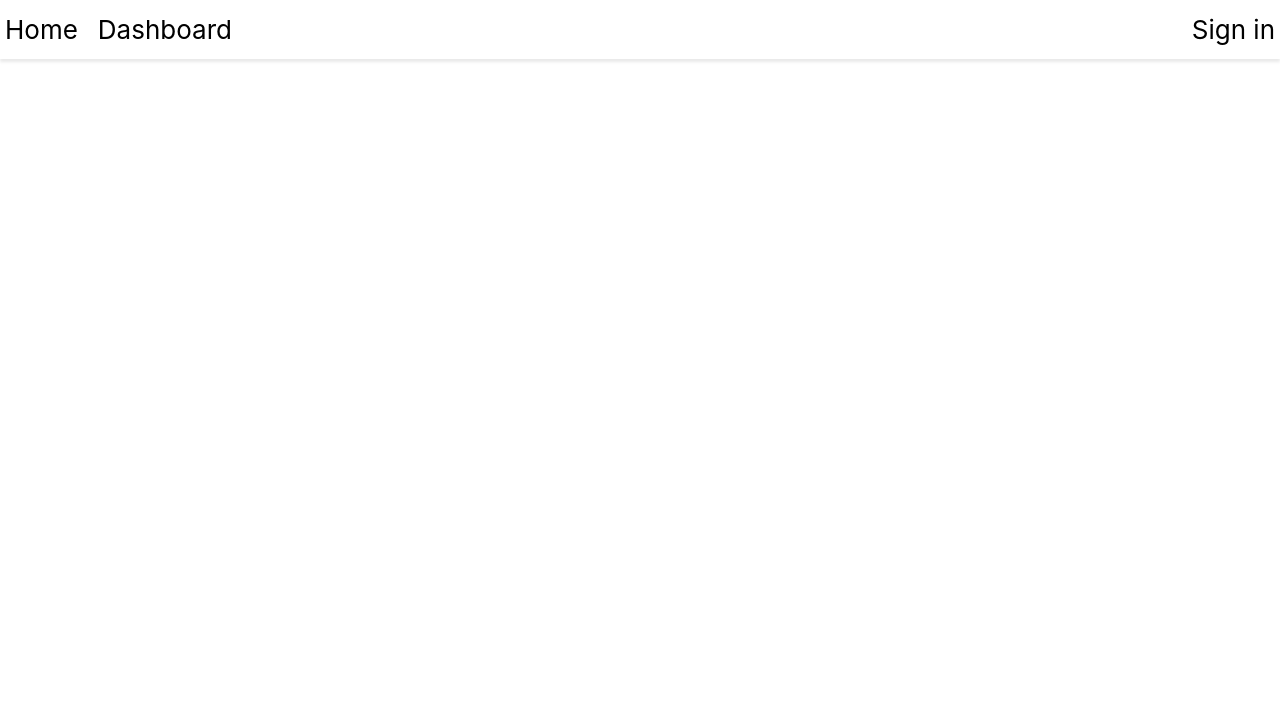
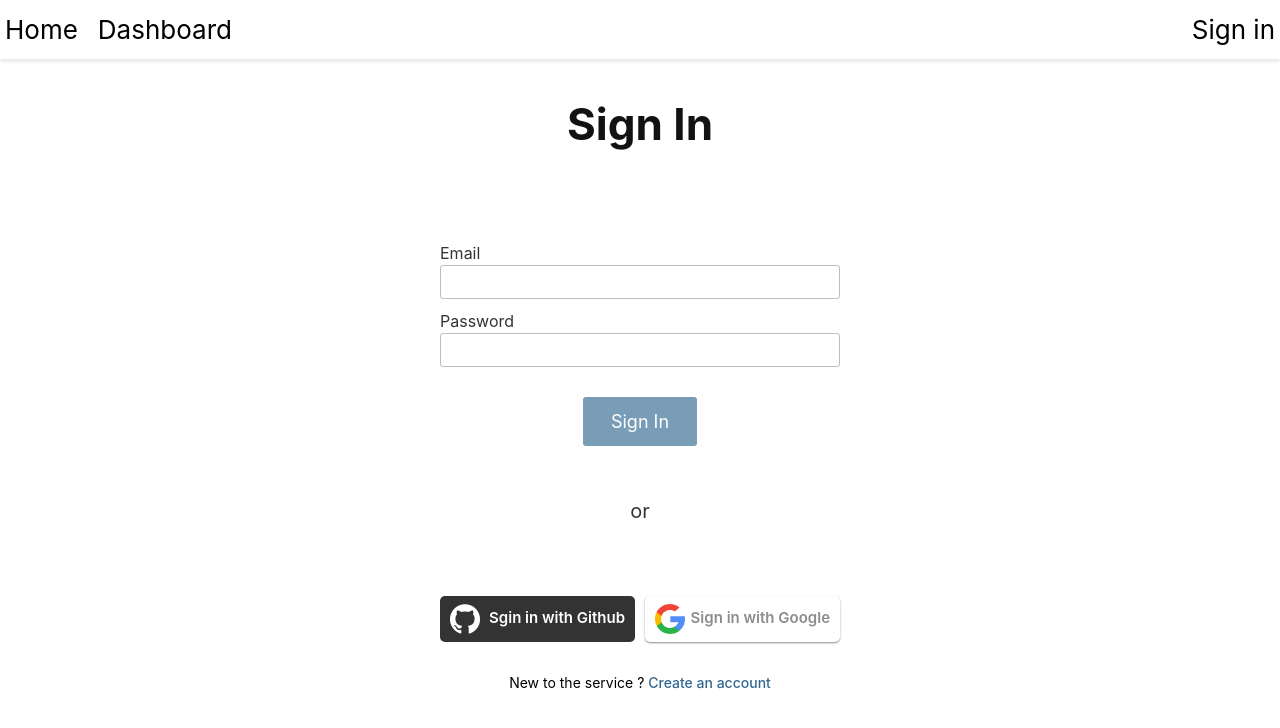
Before and after one commit to han3zeng/react-playground, a React (Create React App) app: page /sign-in in a window 1280 px wide. Shown: the top 728 px of the page. Built offline with nearby package versions, Linux system fonts and the light colour scheme.

Commit message:
Adjust: extract logic to useForm + sign-in page

```diff
--- a/src/App.js
+++ b/src/App.js
@@ -1,7 +1,7 @@
 import React from "react";
 import Home from "./components/Home";
 import LoginCallback from "./components/LoginCallback";
-import Login from "./components/Login";
+import SignIn from "./components/SignIn";
 import Dashboard from "./components/Dashboard";
 import Navigation from "./components/Navigation";
 import Layout from "./components/Layout";
@@ -135,8 +135,8 @@ class App extends React.Component {
                 <Route exact path="/">
                   <Home />
                 </Route>
-                <Route path="/login">
-                 { authenticated ? <Redirect to='/dashboard' />  : <Login /> }
+                <Route path="/sign-in">
+                 { authenticated ? <Redirect to='/dashboard' />  : <SignIn /> }
                 </Route>
                 <Route path="/login-callback">
                   <LoginCallback />
--- /dev/null
+++ b/src/components/InputRow.js
@@ -0,0 +1,59 @@
+import styled from 'styled-components';
+
+const FormLabel = styled.label`
+  display: block;
+  font-size: 16px;
+  color: #333;
+`;
+
+const FormInpupt = styled.input`
+  box-sizing: border-box;
+  width: 100%;
+  padding: 8px 5px;
+  outline: none;
+  border-radius: 3px;
+  border: 1px solid #BEBEBE;
+  &:focus {
+    border-color: #333;
+  }
+`;
+
+const Row = styled.div`
+  margin-bottom: 10px;
+`;
+
+const SubRow = styled.div`
+  display: flex;
+  justify-content: space-between;
+  align-items: flex-end;
+`;
+
+const Error = styled.div`
+  font-size: 12px;
+  color: red;
+`;
+
+const InputRow = ({
+  labelName,
+  name,
+  type,
+  error,
+  onHandleInput,
+}) => {
+  const errorMessage = error[name];
+  return (
+    <Row>
+      <SubRow>
+        <FormLabel>{labelName}</FormLabel>
+        {errorMessage && <Error>{errorMessage}</Error>}
+      </SubRow>
+      <FormInpupt
+        name={name}
+        type={type}
+        onChange={onHandleInput}
+      />
+    </Row>
+  );
+}
+
+export default InputRow;
--- a/src/components/Navigation.js
+++ b/src/components/Navigation.js
@@ -38,7 +38,7 @@ function Navigation () {
             <Button onClick={() => {
               signOutHandler();
             }}>Sign out</Button>
-          ) : <Link to="/login">Sign in</Link>
+          ) : <Link to="/sign-in">Sign in</Link>
           return (
             <Container>
               <Nav>
--- a/src/components/Login.js
+++ b/src/components/SignIn/OAuth.js
@@ -2,14 +2,13 @@ import React, { Component } from 'react';
 import styled from 'styled-components';
 import { Link } from 'react-router-dom';
 import { v4 as uuidv4 } from 'uuid';
-import config from '../config';
-import constants from '../constants';
-import githubLogo from '../assets/github-logo.png';
-import googleLogo from '../assets/google-logo.svg';
+import config from '../../config';
+import constants from '../../constants';
+import githubLogo from '../../assets/github-logo.png';
+import googleLogo from '../../assets/google-logo.svg';
 
 const Container = styled.div`
   text-align: center;
-  margin: 50px 0;
   a {
     color: ${props => props.theme.buttonColor};
     font-weight: 500;
@@ -19,10 +18,7 @@ const Container = styled.div`
   }
 `
 
-const SignInContainer = styled.div`
-  padding: 0 20px;
-  border: 1px solid #333;
-  display: inline-block;
+const OAuthContainer = styled.div`
   position: relative;
   color: black;
   margin-bottom: 10px;
@@ -30,27 +26,34 @@ const SignInContainer = styled.div`
     color: black;
     text-decoration: none;
   }
-  border-radius: 5px;
+  display: flex;
+  justify-content: center;
+  > div:nth-child(odd) {
+    margin-right: 10px;
+  }
 `;
 
 const Button = styled.div`
   margin: 20px 0;
-  padding: 8px 18px;
-  width: 200px;
+  padding: 8px 10px;
   cursor: pointer;
   bottom: 0;
   right: 0;
   cursor: pointer;
-  font-size: 16px;
+  font-size: 15px;
   font-weight: 600;
   text-align: center;
   border-radius: 5px;
+  flex: 1 1 180px;
   display: flex;
+  justify-content: space-between;
   align-items: center;
   > img {
     height: 30px;
     width: 30px;
-    margin-right: 16px;
+  }
+  span {
+    white-space: nowrap;
   }
 `;
 
@@ -150,7 +153,7 @@ class Login extends Component {
   render () {
     return (
       <Container>
-        <SignInContainer>
+        <OAuthContainer>
           <GithubButton
             onClick={() => {
               this.onClickHandler(constants.GITHUB)
@@ -167,7 +170,7 @@ class Login extends Component {
             <img src={googleLogo} alt="google logo" />
             <span>Sign in with Google</span>
           </GoogleButton>
-        </SignInContainer>
+        </OAuthContainer>
         <div>
           New to the service ? <Link to="/sign-up">Create an account</Link>
         </div>
--- /dev/null
+++ b/src/components/SignIn/Password.js
@@ -0,0 +1,69 @@
+import React from 'react';
+import InputRow from '../InputRow';
+import useForm from '../../hooks/useForm';
+import styled from 'styled-components';
+import config from '../../config';
+const { authServerOrigin } = config;
+
+const Button = styled.button`
+  font-size: 18px;
+  margin: 30px auto 0 auto;
+  display: block;
+  border-radius: 3px;
+  padding: 14px 28px;
+  opacity: ${props => props.allowed ? 1 : 0.65};
+  &:hover {
+    cursor: ${props => props.allowed ? 'pointer' : 'not-allowed'};
+  }
+`;
+
+const Error = styled.div`
+  font-size: 12px;
+  color: red;
+`;
+
+function Password () {
+  const {
+    form,
+    error,
+    onHandleInput,
+    onSubmitHandler,
+    stages,
+    stage
+  } = useForm()
+
+  const allowed = !error.email && !error.password && !!form.email && !!form.password;
+
+  return (
+    <>
+      <InputRow
+        labelName="Email"
+        name="email"
+        type="email"
+        error={error}
+        onHandleInput={onHandleInput}
+      />
+      <InputRow
+        labelName="Password"
+        name="password"
+        type="password"
+        error={error}
+        onHandleInput={onHandleInput}
+      />
+      <Button
+        allowed={allowed}
+        onClick={() => {
+          if (allowed) {
+            onSubmitHandler({
+              url: `${authServerOrigin}/account/authorize`,
+            });
+          }
+        }}
+      >
+        Sign In
+      </Button>
+      {stage.status === stages.error && <Error>{stage.message}</Error>}
+    </>
+  );
+}
+export default Password;
--- /dev/null
+++ b/src/components/SignIn/index.js
@@ -0,0 +1,33 @@
+import OAuth from './OAuth';
+import styled from 'styled-components';
+import Password from './Password';
+
+const H2 = styled.h2`
+  text-align: center;
+`;
+
+const Container = styled.div`
+  width: 400px;
+  margin: 0 auto;
+`;
+
+const Divider = styled.div`
+  text-align: center;
+  font-size: 20px;
+  color: #333;
+  margin: 50px 0;
+`;
+
+function SignIn () {
+  return (
+    <>
+      <H2>Sign In</H2>
+      <Container>
+        <Password />
+        <Divider>or</Divider>
+        <OAuth />
+      </Container>
+    </>
+  )
+}
+export default SignIn;
--- a/src/components/SignUp.js
+++ b/src/components/SignUp.js
@@ -1,57 +1,14 @@
 import React, { useState } from 'react';
 import styled from 'styled-components';
-import { signUp } from '../utils';
-import produce from "immer";
-import { debounce } from 'lodash';
+import InputRow from './InputRow';
+import useForm from '../hooks/useForm';
 import config from '../config';
-
 const { authServerOrigin } = config;
-
-const _ = {
-  debounce,
-};
-
-const {
-  emailValidation,
-  passwordPrimitiveValidation
-} = signUp;
-
-const stages = {
-  signUp: 'signUp',
-  signUpSuccessfully: 'signUpSuccessfully',
-  error: 'error'
-}
 
 const Conatiner = styled.div`
   width: 380px;
   box-sizing: border-box;
   margin: 50px auto;
-  label {
-    display: block;
-    font-size: 16px;
-    color: #333;
-  }
-  input {
-    box-sizing: border-box;
-    width: 100%;
-    padding: 8px 5px;
-    outline: none;
-    border-radius: 3px;
-    border: 1px solid #BEBEBE;
-    &:focus {
-      border-color: #333;
-    }
-  }
-`;
-
-const Row = styled.div`
-  margin-bottom: 10px;
-`;
-
-const SubRow = styled.div`
-  display: flex;
-  justify-content: space-between;
-  align-items: flex-end;
 `;
 
 const H2 = styled.h2`
@@ -79,149 +36,58 @@ const SignUpInfo = styled.p`
 `
 
 function SignUp() {
-  const [stage, setStage] = useState({
-    status: stages.signUp,
-    message: null,
-  });
-  const [form, setForm] = useState({
-    username: "",
-    email: "",
-    password: null,
-    error: {
-      password: null,
-      email: null,
-    },
-  });
+  const {
+    form,
+    error,
+    stage,
+    onHandleInput,
+    onSubmitHandler,
+    stages
+  } = useForm()
 
-  const allowed = !form.error.email && !form.error.password && !!form.email && !!form.password && !!form.username;
-  const onHandleInput = _.debounce((e) => {
-    validation(e);
-    setForm(prevState => {
-      return {
-        ...prevState,
-        [e.target.name]: e.target.value
-      }
-    });
-  }, 500);
-
-  const validation = (e) => {
-    const { value, name } = e.target;
-    if (name === 'email') {
-      if (!value || emailValidation(value)) {
-        const nextState = produce(form, draftState => {
-          draftState.error.email = null;
-        })
-        setForm(nextState);
-      } else if(!emailValidation(value)) {
-        const nextState = produce(form, draftState => {
-          draftState.error.email = 'please enter valid email address';
-        })
-        setForm(nextState);
-      }
-    } else if (name === 'password') {
-      if (!value || passwordPrimitiveValidation(value)) {
-        const nextState = produce(form, draftState => {
-          draftState.error.password = null;
-        })
-        setForm(nextState);
-      } else if(!passwordPrimitiveValidation(value)) {
-        const nextState = produce(form, draftState => {
-          draftState.error.password = 'Enter a combination of at least 8 characters which should include at least 1 lowercase letter, 1 uppercase letter and 1 number';
-        })
-        setForm(nextState);
-      }
-    }
-  };
-
-  const inputRow = ({
-    labelName,
-    name,
-    type,
-  }) => {
-    const errorMessage = form.error[name];
-    return (
-      <Row>
-        <SubRow>
-          <label>{labelName}</label>
-          {errorMessage && <Error>{errorMessage}</Error>}
-        </SubRow>
-        <input
-          name={name}
-          type={type}
-          onChange={onHandleInput}
-        />
-      </Row>
-    );
-  }
-
-  const onSubmitHandler = async () => {
-    if (allowed) {
-      const {
-        username,
-        email,
-        password
-      } = form;
-      try {
-        const options = {
-          method: 'POST',
-          mode: 'cors',
-          cache: 'no-cache',
-          headers: {
-            'Content-Type': 'application/json',
-          },
-          redirect: 'follow',
-          referrerPolicy: 'no-referrer',
-          body: JSON.stringify({
-            email,
-            password,
-            username
-          }),
-        }
-        const response = await fetch(`${authServerOrigin}/account/authorize`, options);
-        const result = await response.json();
-        const { ok, message } = result;
-        if (ok) {
-          setStage({
-            status: stages.signUpSuccessfully,
-            message,
-          });
-        } else {
-          setStage({
-            status: stages.error,
-            message,
-          });
-        }
-      } catch(e) {
-        console.log('error: ', e)
-      }
-    }
-  }
+  const allowed = !error.email && !error.password && !!form.email && !!form.password && !!form.username;
 
   const content = () => {
-    if (stage.status !== stages.signUpSuccessfully) {
+    if (stage.status !== stages.postSubmit) {
       return (
         <div>
-          <Row>
-            <label>Username</label>
-            <input
-              name="username"
-              type="text"
-              onChange={onHandleInput}
-              defaultValue=""
-            />
-          </Row>
-          {inputRow({ labelName: "Email", name: "email" ,type: "email"})}
-          {inputRow({ labelName: "Password", name: "password" ,type: "password"})}
+          <InputRow
+            labelName="Username"
+            name="username"
+            type="text"
+            error={error}
+            onHandleInput={onHandleInput}
+          />
+          <InputRow
+            labelName="Email"
+            name="email"
+            type="email"
+            error={error}
+            onHandleInput={onHandleInput}
+          />
+          <InputRow
+            labelName="Password"
+            name="password"
+            type="password"
+            error={error}
+            onHandleInput={onHandleInput}
+          />
           <Button
             allowed={allowed}
-            onClick={onSubmitHandler}
+            onClick={() => {
+              if (allowed) {
+                onSubmitHandler({
+                  url: `${authServerOrigin}/account/authorize`,
+                });
+              }
+            }}
           >
             Sign Up
           </Button>
           {stage.status === stages.error && <Error>{stage.message}</Error>}
         </div>
       );
-    } else if (stages.signUpSuccessfully) {
+    } else if (stage.status === stages.postSubmit) {
       return (
         <SignUpInfo>
           {`You wil receive a mail at ${form.email}.`}
--- /dev/null
+++ b/src/hooks/useForm.js
@@ -0,0 +1,128 @@
+import React, { useState } from 'react';
+import { debounce } from 'lodash';
+import { form as formUtils } from '../utils';
+
+const _ = {
+  debounce,
+};
+
+const stages = {
+  preSubmit: 'preSubmit',
+  postSubmit: 'postSubmit',
+  error: 'error',
+  message: null,
+}
+
+const {
+  emailValidation,
+  passwordPrimitiveValidation
+} = formUtils;
+
+function useForm() {
+  const [stage, setStage] = useState({
+    status: stages.preSubmit,
+    message: null,
+  });
+  const [error, setError] = useState({
+    username: null,
+    password: null,
+    email: null,
+  })
+  const [form, setForm] = useState({
+    username: "",
+    email: "",
+    password: null,
+  });
+
+  const validation = (e) => {
+    const { value, name } = e.target;
+    if (name === 'email') {
+      if (!value || emailValidation(value)) {
+        const nextState = {
+          ...error,
+          email: null,
+        }
+        setError(nextState);
+      } else if(!emailValidation(value)) {
+        const nextState = {
+          ...error,
+          email: 'please enter valid email address',
+        }
+        setError(nextState);
+      }
+    } else if (name === 'password') {
+      if (!value || passwordPrimitiveValidation(value)) {
+        const nextState = {
+          ...error,
+          password: null,
+        }
+        setError(nextState);
+      } else if(!passwordPrimitiveValidation(value)) {
+        const nextState = {
+          ...error,
+          password: 'Enter a combination of at least 8 characters which should include at least 1 lowercase letter, 1 uppercase letter and 1 number',
+        }
+        setError(nextState);
+      }
+    }
+  };
+
+  const onHandleInput = _.debounce((e) => {
+    validation(e);
+    setForm(prevState => {
+      return {
+        ...prevState,
+        [e.target.name]: e.target.value
+      }
+    });
+  }, 500);
+
+  const onSubmitHandler = async ({
+    url,
+  }) => {
+    try {
+      const options = {
+        method: 'POST',
+        mode: 'cors',
+        cache: 'no-cache',
+        headers: {
+          'Content-Type': 'application/json',
+        },
+        redirect: 'follow',
+        referrerPolicy: 'no-referrer',
+        body: JSON.stringify({
+          ...form
+        }),
+      }
+      const response = await fetch(`${url}`, options);
+      const result = await response.json();
+      const { ok, message } = result;
+      if (ok) {
+        setStage({
+          status: stages.postSubmit,
+          message,
+        });
+      } else {
+        setStage({
+          status: stages.error,
+          message,
+        });
+      }
+    } catch(e) {
+      console.log('error: ', e)
+    }
+  }
+
+  return {
+    form,
+    error,
+    setForm,
+    setError,
+    onHandleInput,
+    onSubmitHandler,
+    stage,
+    stages
+  }
+}
+
+export default useForm
--- a/src/utils/sign-up.js
+++ b/src/utils/form.js
@@ -1,3 +1,5 @@
+import produce from "immer";
+
 const emailValidation = (email) => {
   if (typeof email !== 'string') {
     return false;
@@ -14,6 +16,7 @@ const passwordPrimitiveValidation = (password) => {
   return (password.length >= 8) && regex.test(password);
 }
 
+
 const signUp =  {
   emailValidation,
   passwordPrimitiveValidation
--- a/src/utils/index.js
+++ b/src/utils/index.js
@@ -1,5 +1,5 @@
-import signUp from './sign-up';
+import form from './form';
 
 export {
-  signUp
+  form
 }
```
Also changed, not shown: src/components/Dashboard.js (+6 -4 lines), src/assets/user.svg (added).
